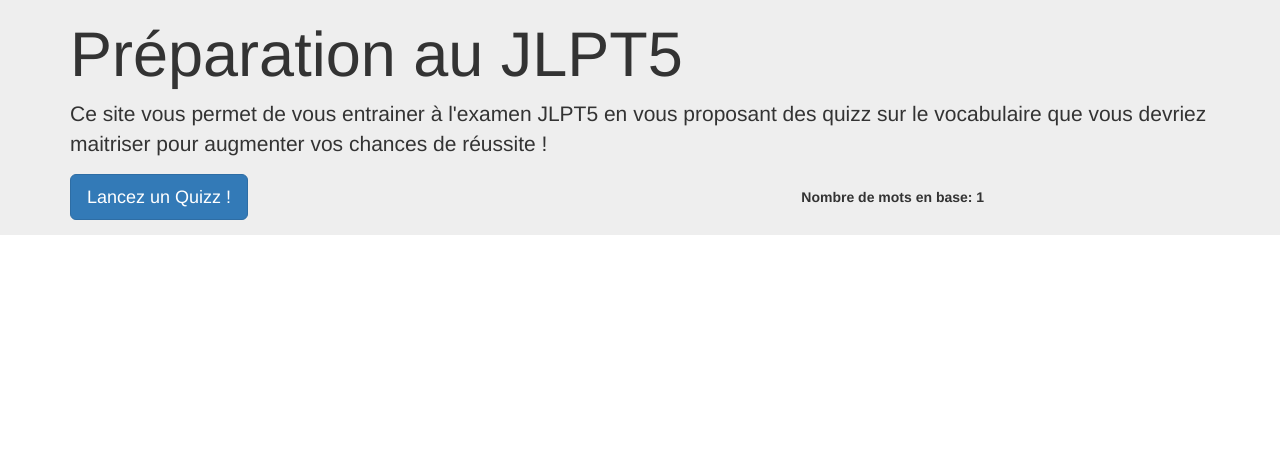
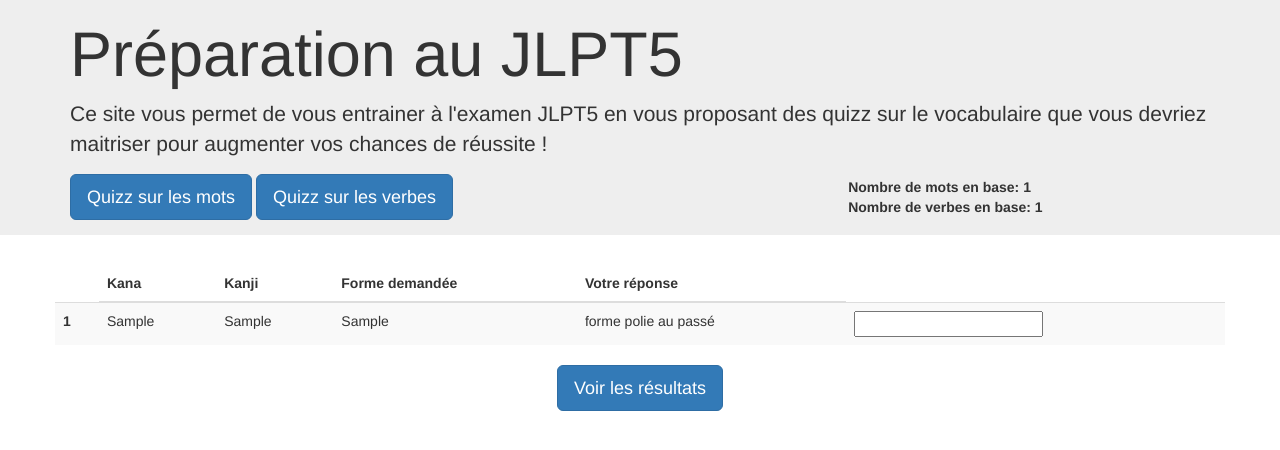
Before and after one commit to majeinfo/jlpt, a Django app: page /quizz/run_verbs in a window 1280 px wide. Shown: the top 450 px of the page. Run offline with Django 3.2, Linux system fonts and the light colour scheme; tables that the repository leaves empty hold one stand-in row (values such as "Sample post"); some libraries are stand-ins or nearby versions.

Commit message:
Add verbs support

```diff
--- a/jlpt/jlpt/urls.py
+++ b/jlpt/jlpt/urls.py
@@ -1,23 +1,10 @@
 """jlpt URL Configuration
-
-The `urlpatterns` list routes URLs to views. For more information please see:
-    https://docs.djangoproject.com/en/1.11/topics/http/urls/
-Examples:
-Function views
-    1. Add an import:  from my_app import views
-    2. Add a URL to urlpatterns:  url(r'^$', views.home, name='home')
-Class-based views
-    1. Add an import:  from other_app.views import Home
-    2. Add a URL to urlpatterns:  url(r'^$', Home.as_view(), name='home')
-Including another URLconf
-    1. Import the include() function: from django.conf.urls import url, include
-    2. Add a URL to urlpatterns:  url(r'^blog/', include('blog.urls'))
 """
-from django.conf.urls import url, include
+from django.urls import path, include
 from django.contrib import admin
 
 urlpatterns = [
-    url(r'^admin/', admin.site.urls),
-    url(r'^quizz/', include('quizz.urls')),
-    url(r'.*', include('quizz.urls', namespace='quizz')),
+    path('admin/', admin.site.urls),
+    path('quizz/', include('quizz.urls')),
+    #path('.*', include('quizz.urls', namespace='quizz')),
 ]
--- a/jlpt/quizz/models.py
+++ b/jlpt/quizz/models.py
@@ -13,3 +13,31 @@
     word = models.ForeignKey(Word, on_delete=models.CASCADE)
     lang = models.CharField(max_length=6, choices=LANG, default='fr')
     trans = models.CharField(max_length=64)
+
+class Verb(models.Model):
+    kana = models.CharField(max_length=30, default='')
+    kanji = models.CharField(max_length=30, default='', blank=True)
+    neutre_present = models.CharField(max_length=40, default='')
+    neutre_passe = models.CharField(max_length=40, default='')
+    neutre_present_neg = models.CharField(max_length=40, default='')
+    neutre_passe_neg = models.CharField(max_length=40, default='')
+    poli_present = models.CharField(max_length=40, default='')
+    poli_passe = models.CharField(max_length=40, default='')
+    poli_present_neg = models.CharField(max_length=40, default='')
+    poli_passe_neg = models.CharField(max_length=40, default='')
+    forme_te = models.CharField(max_length=40, default='')
+    forme_passive = models.CharField(max_length=40, default='')
+    cond_tara = models.CharField(max_length=40, default='')
+    cond_eba = models.CharField(max_length=40, default='')
+    factitif = models.CharField(max_length=40, default='')
+    potentiel = models.CharField(max_length=40, default='')
+    volitive = models.CharField(max_length=40, default='')
+    suspensive = models.CharField(max_length=40, default='')
+    poli_conjectural = models.CharField(max_length=40, default='')
+    gerondif = models.CharField(max_length=40, default='')
+    imperatif = models.CharField(max_length=40, default='')
+    imperatif_neg = models.CharField(max_length=40, default='')
+    imperatif_sup = models.CharField(max_length=40, default='')
+    imperatif_neg_sup = models.CharField(max_length=40, default='')
+    imperatif_poli = models.CharField(max_length=40, default='')
+    imperatif_poli_neg = models.CharField(max_length=40, default='')
--- a/jlpt/quizz/templates/base.html
+++ b/jlpt/quizz/templates/base.html
@@ -1,4 +1,4 @@
-{% load staticfiles %}
+{% load static %}
 {% load bootstrap3 %}
 {% load i18n %}
 
@@ -30,8 +30,13 @@
             vous devriez maitriser pour augmenter vos chances de réussite !</p>
         <p>
             <table>
-                <tr><td width="80%"><a class="btn btn-primary btn-lg" href="{% url 'run_quizz' %}" role="button">Lancez un Quizz !</a></td>
-                    <td><b>{% block parms %}{% endblock %}</b></td></tr>
+                <tr>
+                    <td width="80%">
+                        <a class="btn btn-primary btn-lg" href="{% url 'run_quizz' %}" role="button">Quizz sur les mots</a>
+                        <a class="btn btn-primary btn-lg" href="{% url 'run_verbs' %}" role="button">Quizz sur les verbes</a>
+                    </td>
+                    <td><b>{% block parms %}{% endblock %}</b></td>
+                </tr>
             </table>
         </p>
         {% bootstrap_messages %}
--- a/jlpt/quizz/templates/check.html
+++ b/jlpt/quizz/templates/check.html
@@ -1,9 +1,10 @@
 {% extends "base.html" %}
 {% load i18n %}
-{% load staticfiles %}
+{% load static %}
 {% block title %}{% trans "Result Page" %}{% endblock %}
 {% block parms %}
-Nombre de mots en base: {{ wc }}
+    Nombre de mots en base: {{ wc }}
+    Nombre de verbes en base: {{  verbs_wc }}
 {% endblock %}
 
 {% block content %}
--- a/jlpt/quizz/templates/index.html
+++ b/jlpt/quizz/templates/index.html
@@ -2,7 +2,8 @@
 {% load i18n %}
 {% block title %}{% trans "Home Page" %}{% endblock %}
 {% block parms %}
-Nombre de mots en base: {{ wc }}
+    Nombre de mots en base: {{ wc }}<br/>
+    Nombre de verbes en base: {{  verbs_wc }}
 {% endblock %}
 
 {% block content %}
@@ -36,6 +37,36 @@
 </form>
 {% endif %}
 
+{% if verbs %}
+    <form action="{% url 'check_verbs' %}" method="get">
+        <table class="table table-striped">
+            <thead>
+            <tr><td></td><th>Kana</th><th>Kanji</th><th>Forme demandée</th><th>Votre réponse</th></tr>
+            </thead>
+            <tbody>
+            {% for verb in verbs %}
+                <tr>
+                    <th scope="row">{{ forloop.counter }}
+                        <input type="hidden" name="id" value="{{ verb.id }}">
+                        <input type="hidden" name="kana" value="{{ verb.kana }}">
+                        <input type="hidden" name="kanji" value="{{ verb.kanji }}">
+                        <input type="hidden" name="neutre_present" value="{{ verb.neutre_present }}">
+                        <input type="hidden" name="forme" value="{{ verb.forme }}">
+                        <input type="hidden" name="field" value="{{ verb.field }}">
+                    </th>
+                    <td>{{ verb.kana }}</td>
+                    <td>{{ verb.kanji }}</td>
+                    <td>{{ verb.neutre_present }}</td>
+                    <td>{{ verb.forme }}</td>
+                    <td><input type="text" name="{{ verb.neutre_present }}{{"+"}}{{ verb.field }}"></td>
+                </tr>
+            {% endfor %}
+            </tbody>
+        </table>
+        <p align="center"><input type="submit" class="btn btn-primary btn-lg" role="button" value="Voir les résultats"></p>
+    </form>
+{% endif %}
+
     </div>
 </div> <!-- /container -->
 {% endblock %}
--- a/jlpt/quizz/urls.py
+++ b/jlpt/quizz/urls.py
@@ -1,9 +1,11 @@
-from django.conf.urls import url
+from django.urls import path
 
 from . import views
 
 urlpatterns = [
-    url(r'^run_quizz$', views.run_quizz, name='run_quizz'),
-    url(r'^check_quizz$', views.check_quizz, name='check_quizz'),
-    url(r'^$', views.index, name='index'),
+    path('run_quizz', views.run_quizz, name='run_quizz'),
+    path('check_quizz', views.check_quizz, name='check_quizz'),
+    path('run_verbs', views.run_verbs, name='run_verbs'),
+    path('check_verbs', views.check_verbs, name='check_verbs'),
+    path('', views.index, name='index'),
 ]
--- a/jlpt/quizz/views.py
+++ b/jlpt/quizz/views.py
@@ -1,15 +1,42 @@
+import random
 from django.shortcuts import render
 from django.http import HttpResponse
-from .models import Word, Translation
+from .models import Word, Translation, Verb
 from django.contrib import messages
 from django.utils.translation import ugettext as _
 
 from django.shortcuts import render, redirect
 
+verb_forms = [
+    {'title': 'neutre passé', 'field': 'neutre_passe'},
+    {'title': 'neutre présent négatif', 'field': 'neutre_present_neg'},
+    {'title': 'neutre passé négatif', 'field': 'neutre_passe_neg'},
+    {'title': 'forme polie au présent', 'field': 'poli_present'},
+    {'title': 'forme polie au passé', 'field': 'poli_passe'},
+    {'title': 'forme polie au présent négatif', 'field': 'poli_present_neg'},
+    {'title': 'forme polie au passé négatif', 'field': 'poli_passe_neg'},
+    {'title': 'forme en -te', 'field': 'forme_te'},
+    {'title': 'forme passive', 'field': 'forme_passive'},
+    {'title': 'forme conditionnelle en -tara', 'field': 'cond_tara'},
+    {'title': 'forme conditionnelle en -eba', 'field': 'cond_eba'},
+    {'title': 'forme factitive (faire faire)', 'field': 'factitif'},
+    {'title': 'forme potentielle (pouvoir faire)', 'field': 'potentiel'},
+    {'title': 'forme volitive (vouloir faire)', 'field': 'volitive'},
+    {'title': 'forme suspensive polie (-tari)', 'field': 'suspensive'},
+    {'title': 'forme conjecturale polie (faisons...)', 'field': 'poli_conjectural'},
+    {'title': 'gérondif (en faisant...)', 'field': 'gerondif'},
+    {'title': 'impératif neutre', 'field': 'imperatif'},
+    {'title': 'impératif neutre négatif', 'field': 'imperatif_neg'},
+    {'title': 'impératif autoritaire', 'field': 'imperatif_sup'},
+    {'title': 'impératif autoritaire négatif', 'field': 'imperatif_neg_sup'},
+    {'title': 'impératif poli', 'field': 'imperatif_poli'},
+    {'title': 'impératif poli négatif', 'field': 'imperatif_poli_neg'},
+]
+
 cur_lang = 'fr'
 
 def index(request):
-    context = { 'wc': _word_count() }
+    context = { 'wc': _word_count(), 'verbs_wc': _verb_count() }
     return render(request, 'index.html', context)
 
 
@@ -19,7 +46,7 @@
                     # TODO: could choose the columns (hiragan/kanji)
     words = Word.objects.order_by('?')[:count]
 
-    context = { 'words': words, 'wc': _word_count() }
+    context = { 'words': words, 'wc': _word_count(), 'verbs_wc': _verb_count() }
     return render(request, 'index.html', context)
 
 
@@ -54,13 +81,73 @@
 
         results.append(item)
 
-    context = { 'wc': _word_count(), 'results': results, 'goods': goods, 'count': count }
+    context = { 'wc': _word_count(), 'verbs_wc': _verb_count(), 'results': results, 'goods': goods, 'count': count }
     messages.info(request, _('Votre score est de %d/%d') % (goods, count))
     return render(request, 'check.html', context)
 
 
+def run_verbs(request):
+    # Select "n" random verbs
+    count = 20      # TODO: could be chosen by the user
+    verbs = Verb.objects.order_by('?')[:count]
+
+    verbs2 = []
+    for verb in verbs:
+        f = random.randrange(len(verb_forms))
+        verbs2.append(
+            {
+                'forme': verb_forms[f]['title'],
+                'field': verb_forms[f]['field'],
+                'kana': verb.kana,
+                'kanji': verb.kanji,
+                'neutre_present': verb.neutre_present,
+                'id': verb.id
+            }
+        )
+
+    context = { 'verbs': verbs2, 'wc': _word_count(), 'verbs_wc': _verb_count() }
+    return render(request, 'index.html', context)
+
+
+def check_verbs(request):
+    results = []
+    verbs_id = request.GET.getlist('id')
+    verbs_kana = request.GET.getlist('kana')
+    verbs_kanji = request.GET.getlist('kanji')
+    verbs_neutre_present = request.GET.getlist('neutre_present')
+    verbs_formes = request.GET.getlist('forme')
+    verbs_fields = request.GET.getlist('field')
+    count = len(verbs_id)
+    goods = 0
+
+    for idx, wid in enumerate(verbs_id):
+        item = {
+            'status': False,
+            'kana': verbs_kana[idx],
+            'kanji': verbs_kanji[idx],
+            'neutre_present': verbs_neutre_present[idx],
+            'forme' : verbs_formes[idx],
+            'answer': _normalize(request.GET[verbs_neutre_present[idx] + "+" + verbs_fields[idx]])
+        }
+        qs = Verb.objects.get(pk=verbs_id[idx])
+        item['good_answer'] = getattr(qs, verbs_fields[idx])
+        if item['good_answer'] == item['answer']:
+            item['status'] = True
+            goods += 1
+
+        results.append(item)
+
+    context = { 'wc': _word_count(), 'verbs_wc': _verb_count(), 'results': results, 'goods': goods, 'count': count }
+    messages.info(request, _('Votre score est de %d/%d') % (goods, count))
+    return render(request, 'check_verbs.html', context)
+
+
 def _word_count():
     return Word.objects.all().count()
+
+
+def _verb_count():
+    return Verb.objects.all().count()
 
 
 def _normalize(s):
--- a/requirements.txt
+++ b/requirements.txt
@@ -1,3 +1,3 @@
-Django==1.11.3
-mysqlclient==1.3.10
+Django==3.1.4
+mysqlclient==2.0.1
 django-bootstrap3==9.0.0
```
Also changed, not shown: jlpt/quizz/admin.py (+7 -1 lines), jlpt/quizz/templates/check_verbs.html (added, +42 -0 lines), jlpt/quizz/migrations/0003_verb.py (added).
